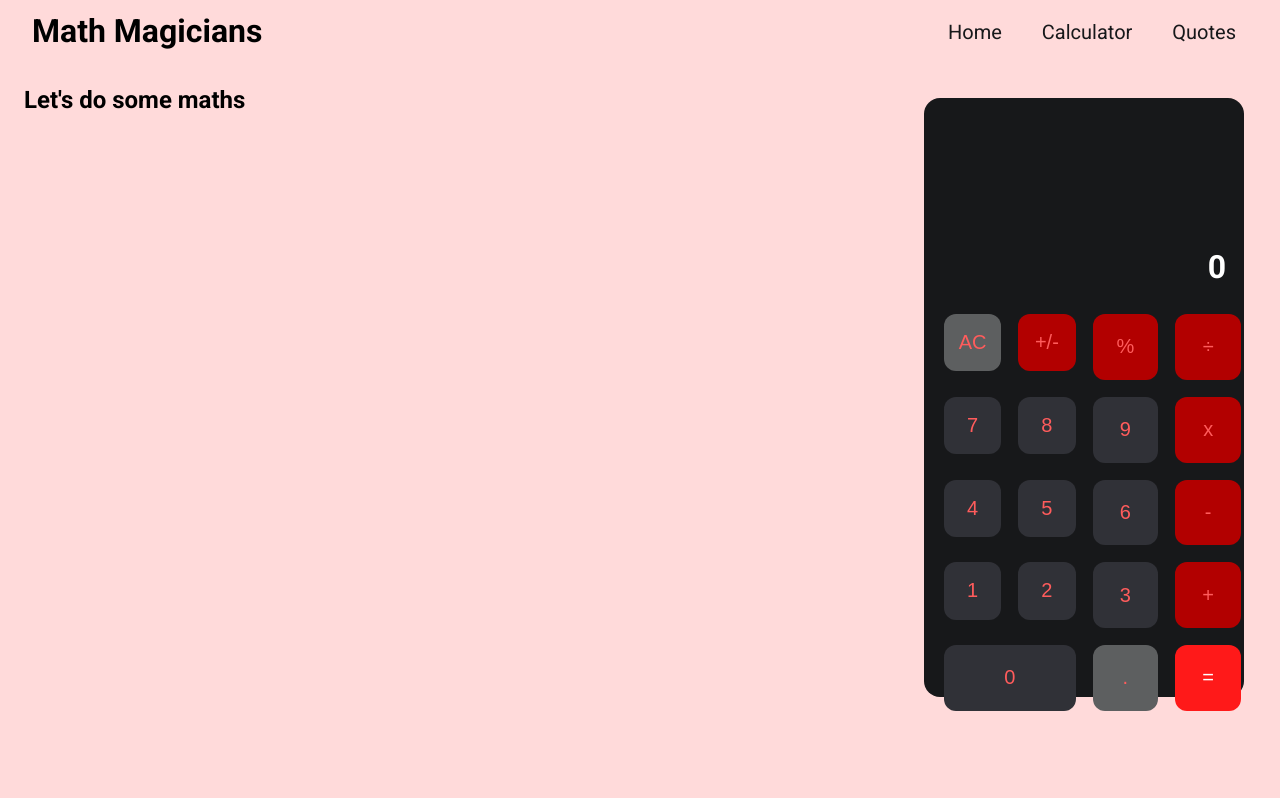
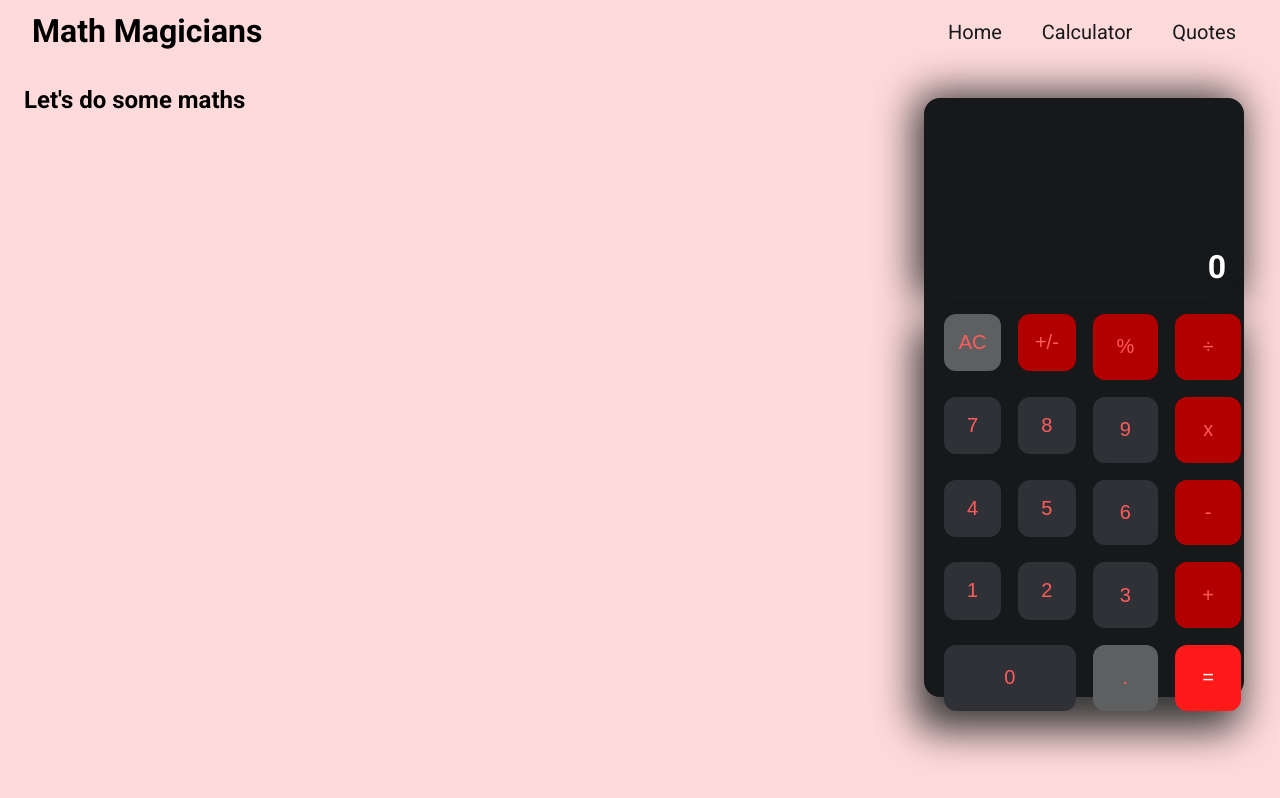
Before and after one commit to Trast00/math-magicians, a React (Create React App) app: page /calculator in a window 1280 px wide. Built offline with nearby package versions, Linux system fonts and the light colour scheme.

Commit message:
Add box shadow to calculator

```diff
--- a/src/App.css
+++ b/src/App.css
@@ -113,6 +113,7 @@
   background-color: #17181A;
   border-top-left-radius: 16px;
   border-top-right-radius: 16px;
+  box-shadow: -6px -2px 40px 3px rgb(56, 56, 56);
 }
 
 .calculator-btns {
@@ -125,6 +126,7 @@
   background-color: #17181A;
   border-bottom-left-radius: 16px;
   border-bottom-right-radius: 16px;
+  box-shadow: -6px 30px 40px 3px rgb(56, 56, 56);
 }
 
 .calculator-btns > * {
```
